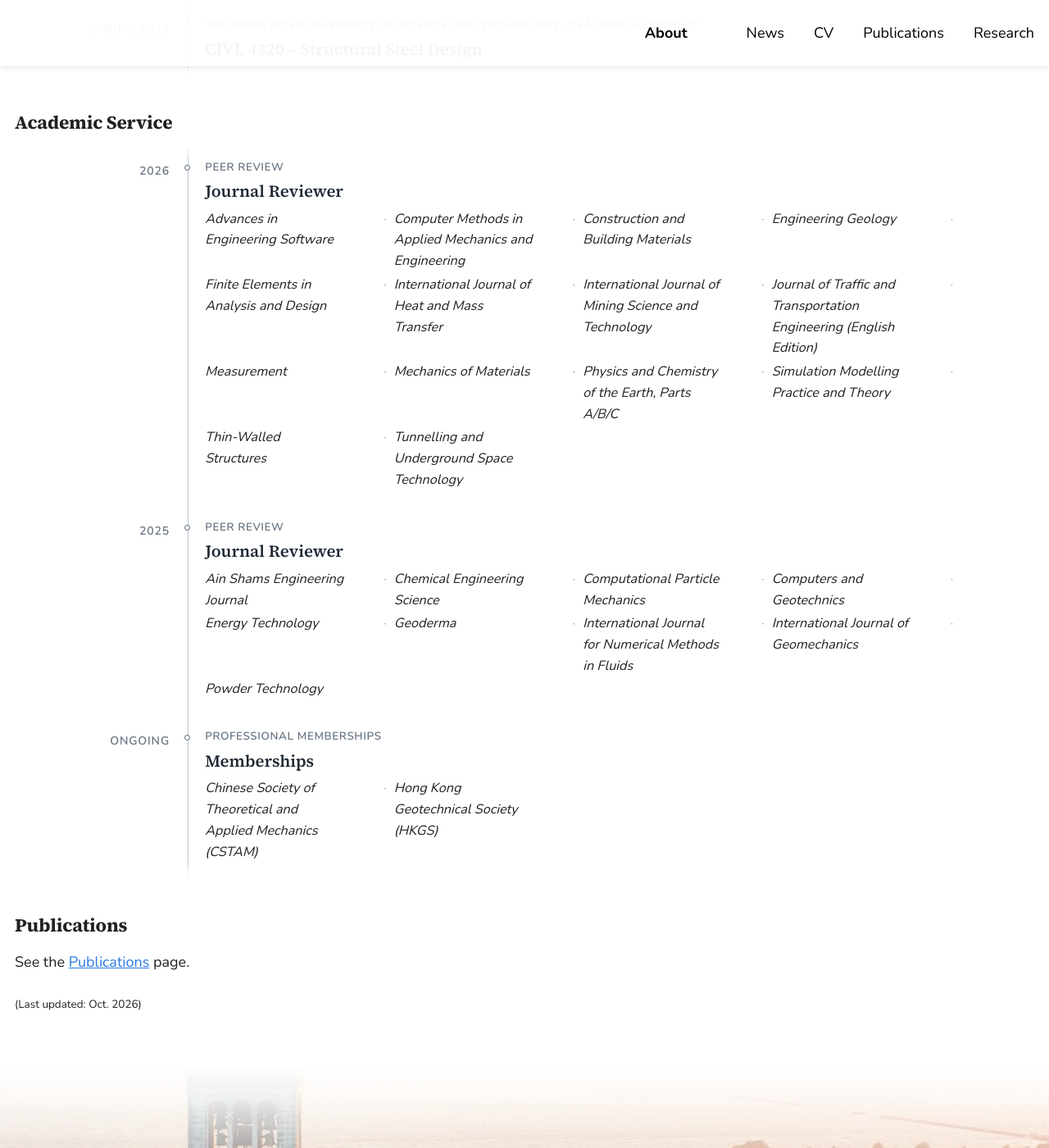
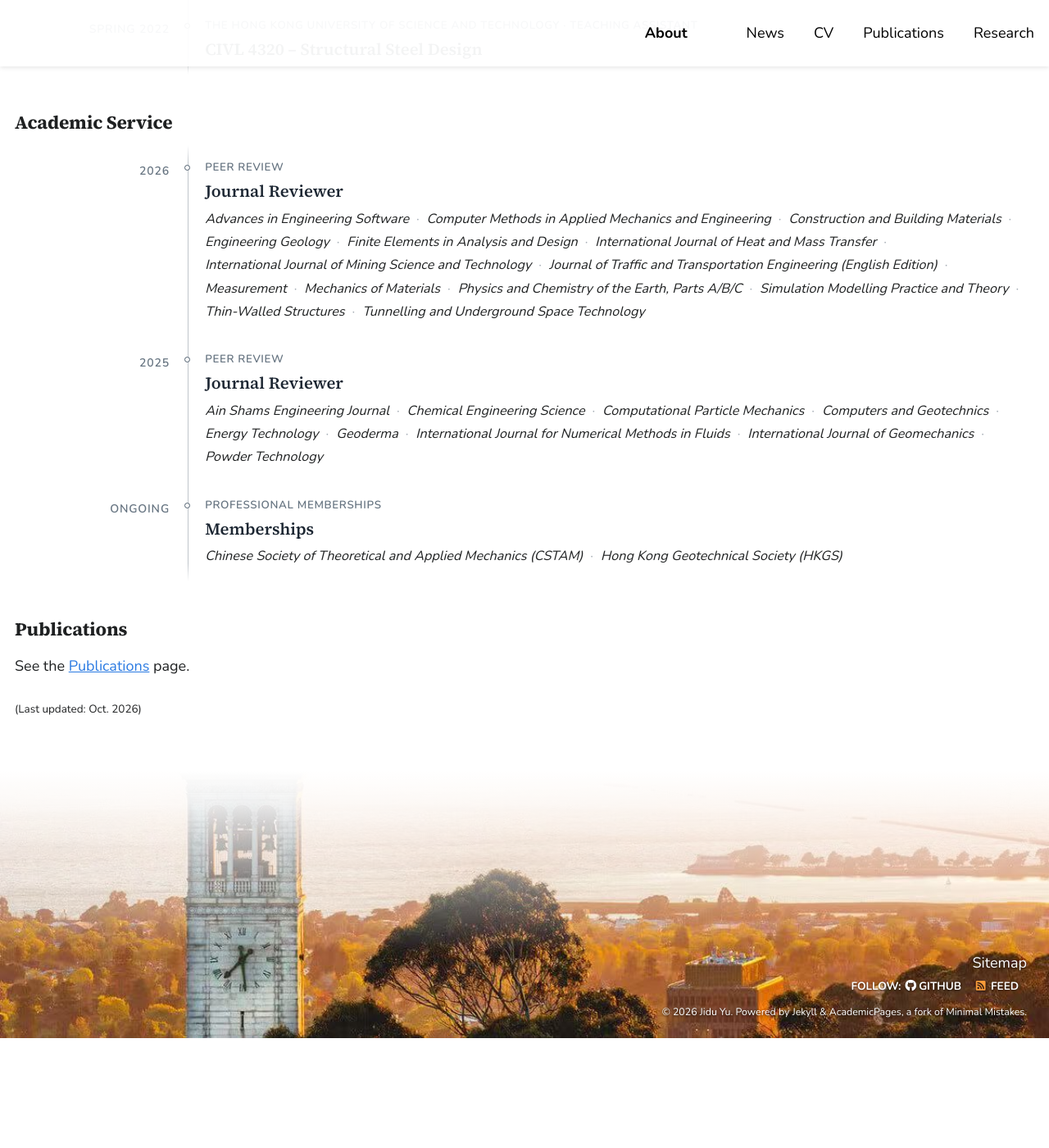
Before and after one commit to yujidu/yujidu.github.io, a Jekyll site: the page built from _pages/cv.md, in a window 1280 px wide and 1400 px high, scrolled down 4151 px. Shown: the whole window at 82% size. Built offline with Jekyll 4.4.1, drawn with Linux system fonts in a browser that asks for light colours; some web fonts are replaced; after the commit the page ends 5417 px from its top, so only the background shows below that.

Commit message:
CV: keep nested journal list inline
Co-Authored-By: Claude Opus 5.5 <noreply@anthropic.com>
Claude-Session: https://claude.ai/code/session_01Vw9tGnbWFVNDt9UXvET6V8

```diff
--- a/_sass/_home.scss
+++ b/_sass/_home.scss
@@ -1425,3 +1425,11 @@ $cv-ink: #4a5a6a;
 .cv-timeline .cv-journals li::before {
   content: none;
 }
+
+/* nested journal list items must not pick up the timeline row styles */
+.cv-timeline .cv-journals li {
+  display: inline;
+  position: static;
+  padding: 0;
+  grid-template-columns: none;
+}
```
